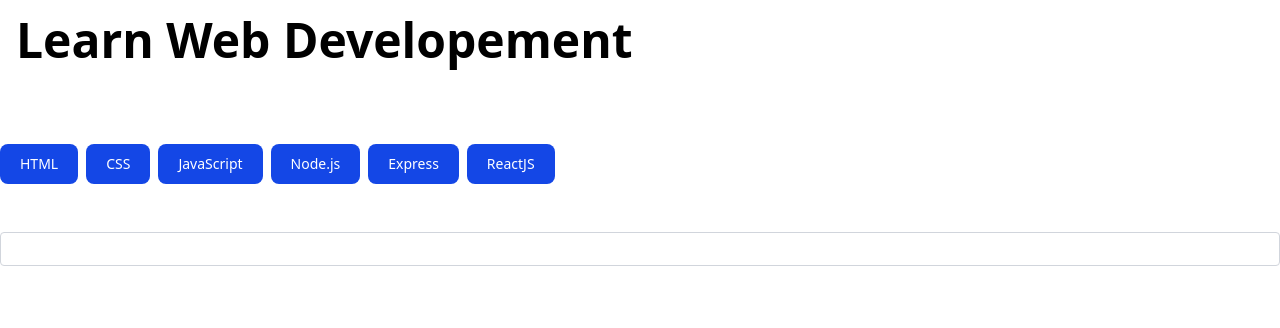
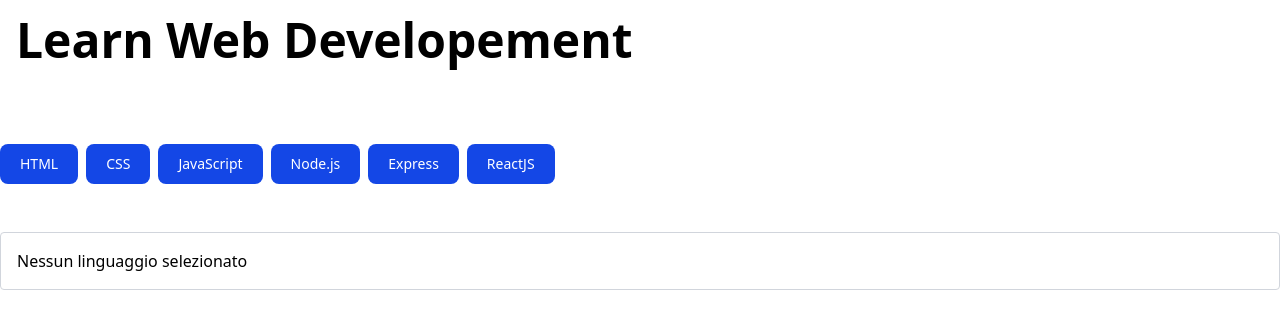
Before and after one commit to Robby94gtr/react-use-state, a React (Vite) app: page / in a window 1280 px wide. Shown: the top 328 px of the page. Built offline with nearby package versions, Linux system fonts and the light colour scheme.

Commit message:
[UPD] Added rendering condition if buttons aren't selected

```diff
--- a/src/components/Main.jsx
+++ b/src/components/Main.jsx
@@ -13,7 +13,7 @@ const Main = ({ languages }) => {
                     <div>
                         {languages.map((lang) => {
                             return (
-                                <button onClick={() => setActive(lang.id)} key={`lang-${lang.id}`} className={`font-medium rounded-lg text-sm px-5 py-2.5 me-2 mb-2 cursor-pointer ${active === lang.id ? 'bg-yellow-500 text-black' : 'bg-blue-700 text-white'}`}>{lang.title}</button>
+                                <button onClick={() => setActive(active === lang.id ? null : lang.id)} key={`lang-${lang.id}`} className={`font-medium rounded-lg text-sm px-5 py-2.5 me-2 mb-2 cursor-pointer ${active === lang.id ? 'bg-yellow-500 text-black' : 'bg-blue-700 text-white'}`}>{lang.title}</button>
                             )
                         })}
                     </div>
@@ -21,8 +21,10 @@ const Main = ({ languages }) => {
                 </div>
 
                 <div className="w-7xl mt-10 p-4 border border-gray-300 rounded">
-                    {activeItem && (
-                        <div className="">
+                    {active === null ? (
+                        <p>Nessun linguaggio selezionato</p>
+                    ) : (
+                        <div>
                             <h3 className="font-bold text-xl pb-2">{activeItem.title}</h3>
                             <p>{activeItem.description}</p>
                         </div>
```
